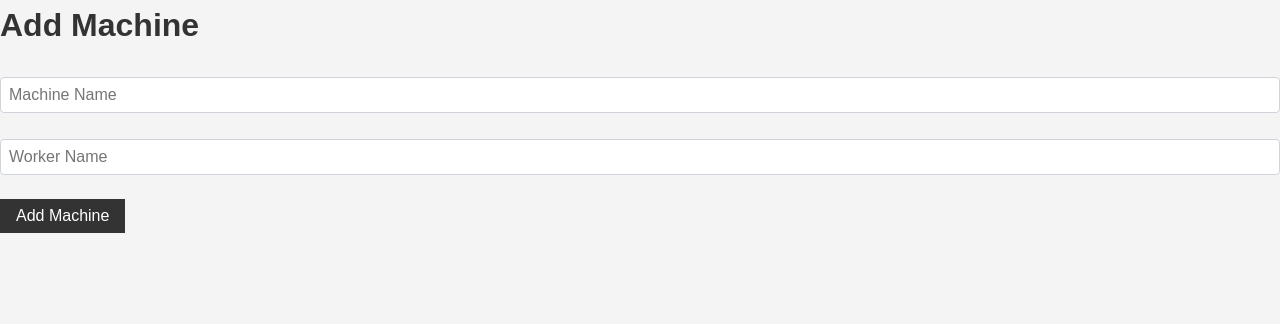
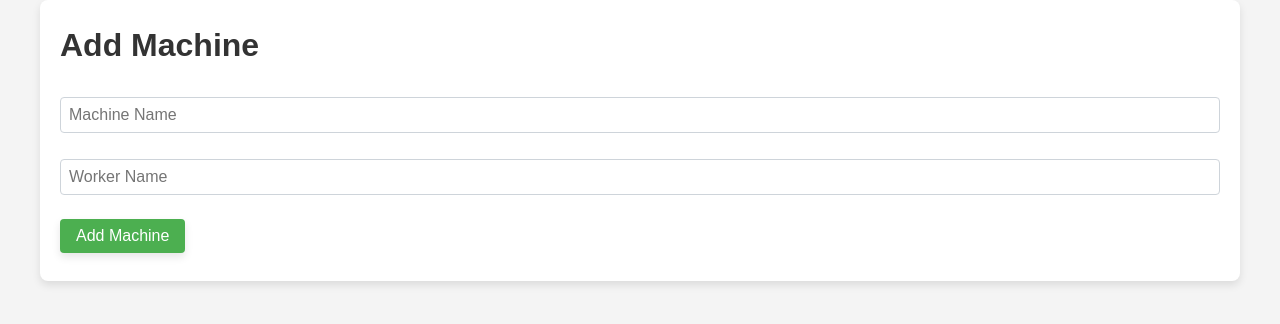
Before and after one commit to crypticsymmetry/Nomad_frontend, a React (Create React App) app: page /add-machine in a window 1280 px wide. Shown: the top 324 px of the page. Built offline with nearby package versions, Linux system fonts and the light colour scheme; no server answers.

Commit message:
Update MachineForm.js

```diff
--- a/src/components/MachineForm.js
+++ b/src/components/MachineForm.js
@@ -1,6 +1,7 @@
 import React, { useState } from 'react';
-import { db } from '../firebaseConfig'; // Use named import
+import { db } from '../firebaseConfig';
 import { useHistory } from 'react-router-dom';
+import './MachineForm.css';
 
 const MachineForm = () => {
     const [name, setName] = useState('');
@@ -25,8 +26,9 @@ const MachineForm = () => {
     };
 
     return (
+        <div className="machine-detail-container">
+            <h1>Add Machine</h1>
             <form onSubmit={handleSubmit}>
-            <h1>Add Machine</h1>
                 <input
                     type="text"
                     value={name}
@@ -39,8 +41,9 @@ const MachineForm = () => {
                     onChange={(e) => setWorkerName(e.target.value)}
                     placeholder="Worker Name"
                 />
-            <button type="submit">Add Machine</button>
+                <button type="submit" className="button">Add Machine</button>
             </form>
+        </div>
     );
 };
 
```
Lines whose indentation alone changed are shown as unchanged.
